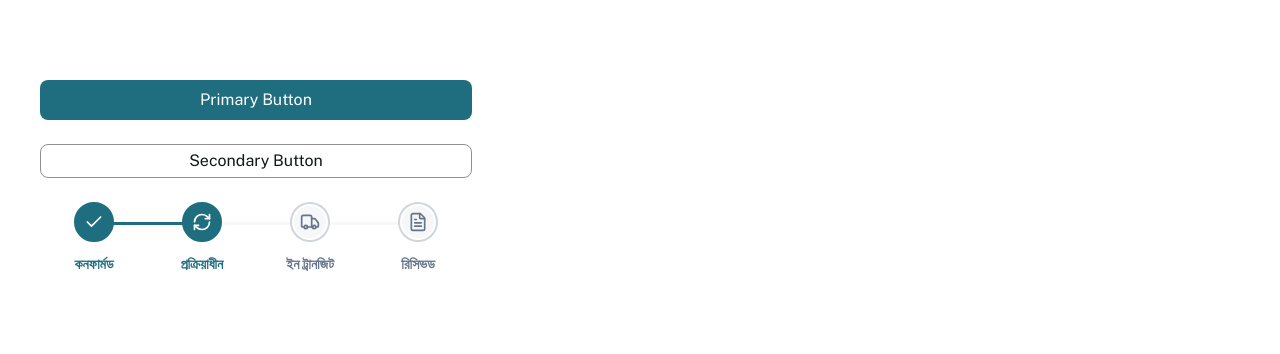
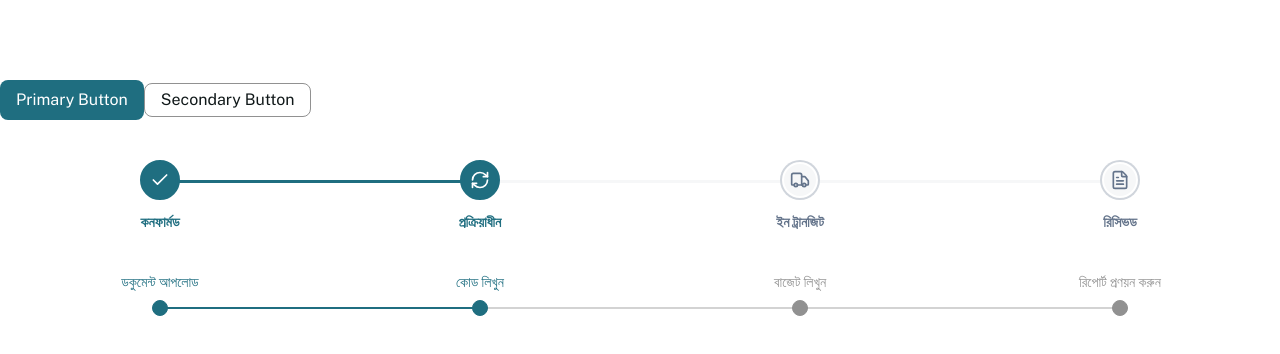
Before and after one commit to AminulSagor/Government-procurement, a Next.js app: page /playground in a window 1280 px wide. Shown: the top 354 px of the page. Built offline with nearby package versions, Linux system fonts and the light colour scheme.

Commit message:
playgroud modify

```diff
--- a/app/playground/page.tsx
+++ b/app/playground/page.tsx
@@ -1,14 +1,20 @@
 import OrderStepper from "@/app/(office)/office/_components/order-stepper";
 import PrimaryButton from "@/components/buttons/primary-button";
 import SecondaryButton from "@/components/buttons/secondary-button";
+import BudgetReportStepper from "@/components/steppers/budget-report-stepper";
 
 const PlayGround = () => {
   return (
-    <div className="flex flex-col gap-6 px-10 max-w-lg mt-20">
+    <div className="max-w-7xl mx-auto py-20 space-y-10">
       <PrimaryButton>Primary Button</PrimaryButton>
       <SecondaryButton>Secondary Button</SecondaryButton>
+
+      {/* steppers */}
       <div className="">
         <OrderStepper current="processing" />
+      </div>
+      <div>
+        <BudgetReportStepper currentStep={1}/>
       </div>
     </div>
   );
```
